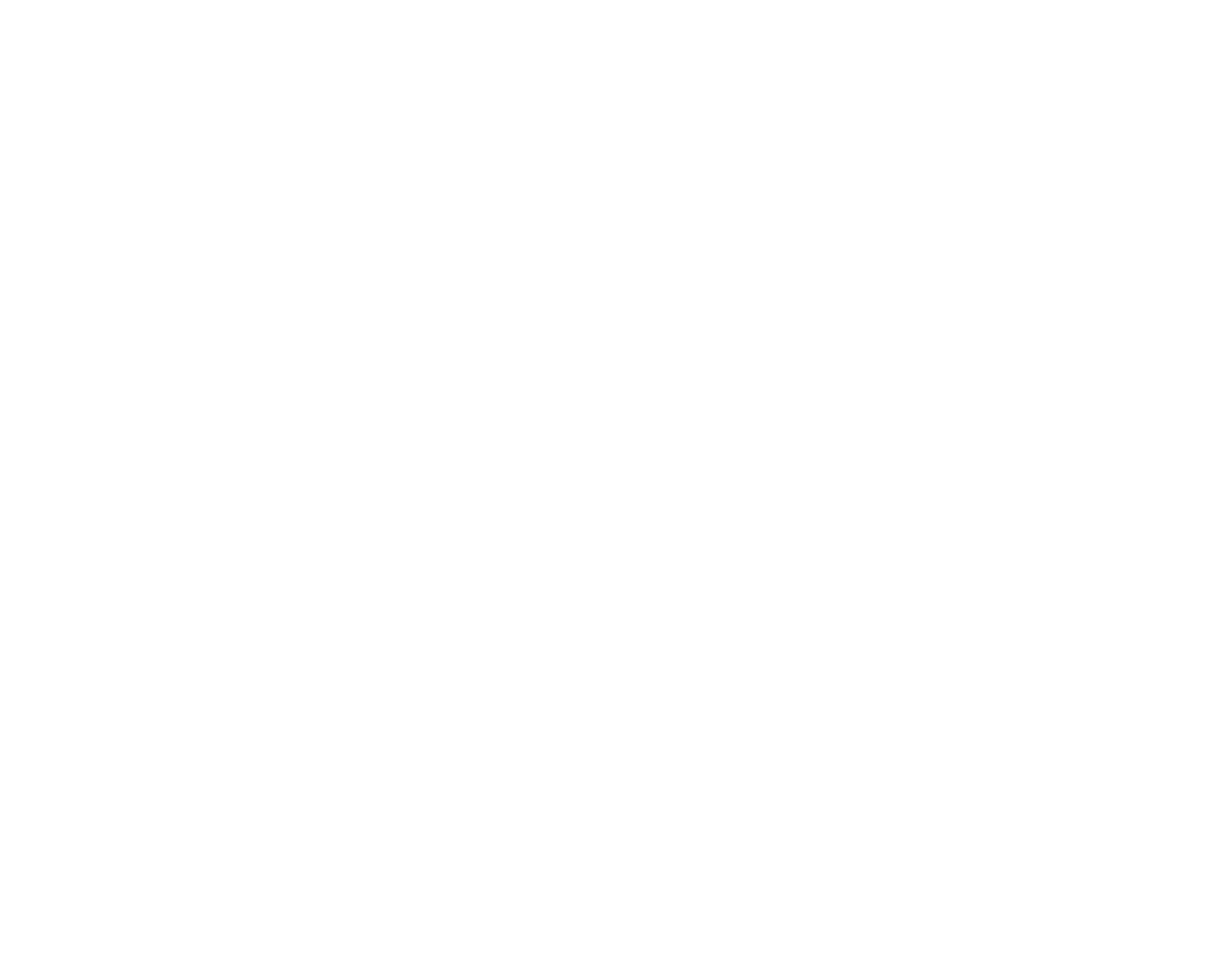
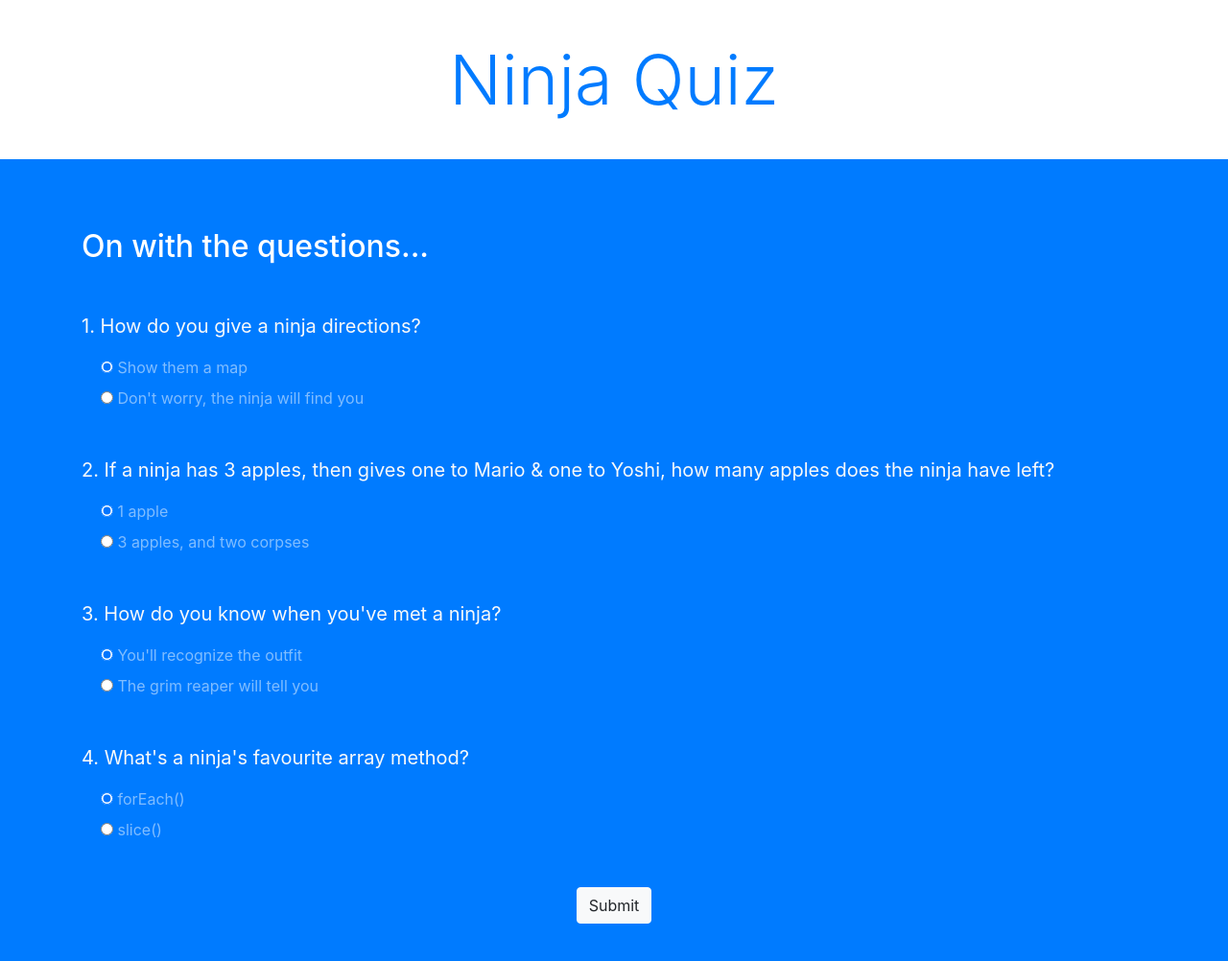
Before and after one commit to azizakbarov/JS-Ninja-Quiz, a plain HTML site: page index.html in a window 1280 px wide. Shown: the whole page at 96% size. Before the commit the page ends 800 px from the top, so only its background shows below. Drawn offline with nearby package versions, Linux system fonts and the light colour scheme.

Commit message:
Making HTML Template

```diff
--- a/index.html
+++ b/index.html
@@ -1,11 +1,83 @@
 <html lang="en">
+
 <head>
     <meta charset="UTF-8">
-    <meta http-equiv="X-UA-Compatible" content="IE=edge">
     <meta name="viewport" content="width=device-width, initial-scale=1.0">
+    <meta http-equiv="X-UA-Compatible" content="ie=edge">
     <title>Ninja Quiz</title>
+    <link rel="stylesheet" href="https://stackpath.bootstrapcdn.com/bootstrap/4.3.1/css/bootstrap.min.css"
+        integrity="sha384-ggOyR0iXCbMQv3Xipma34MD+dH/1fQ784/j6cY/iJTQUOhcWr7x9JvoRxT2MZw1T" crossorigin="anonymous">
 </head>
+
 <body>
+
+    <!-- top section -->
+    <div class="intro py-3 bg-white text-center">
+        <div class="container">
+            <h2 class="text-primary display-3 my-4">Ninja Quiz</h2>
+        </div>
+    </div>
+
+    <!-- quiz section -->
+    <div class="quiz py-4 bg-primary">
+        <div class="container">
+            <h2 class="my-5 text-white">On with the questions...</h2>
+
+            <form class="quiz-form text-light">
+                <div class="my-5">
+                    <p class="lead font-weight-normal">1. How do you give a ninja directions?</p>
+                    <div class="form-check my-2 text-white-50">
+                        <input type="radio" name="q1" value="A" checked>
+                        <label class="form-check-label">Show them a map</label>
+                    </div>
+                    <div class="form-check my-2 text-white-50">
+                        <input type="radio" name="q1" value="B">
+                        <label class="form-check-label">Don't worry, the ninja will find you</label>
+                    </div>
+                </div>
+                <div class="my-5">
+                    <p class="lead font-weight-normal">2. If a ninja has 3 apples, then gives one to Mario & one to
+                        Yoshi, how many apples does the ninja have left?</p>
+                    <div class="form-check my-2 text-white-50">
+                        <input type="radio" name="q2" value="A" checked>
+                        <label class="form-check-label">1 apple</label>
+                    </div>
+                    <div class="form-check my-2 text-white-50">
+                        <input type="radio" name="q2" value="B">
+                        <label class="form-check-label">3 apples, and two corpses</label>
+                    </div>
+                </div>
+                <div class="my-5">
+                    <p class="lead font-weight-normal">3. How do you know when you've met a ninja?</p>
+                    <div class="form-check my-2 text-white-50">
+                        <input type="radio" name="q3" value="A" checked>
+                        <label class="form-check-label">You'll recognize the outfit</label>
+                    </div>
+                    <div class="form-check my-2 text-white-50">
+                        <input type="radio" name="q3" value="B">
+                        <label class="form-check-label">The grim reaper will tell you</label>
+                    </div>
+                </div>
+                <div class="my-5">
+                    <p class="lead font-weight-normal">4. What's a ninja's favourite array method?</p>
+                    <div class="form-check my-2 text-white-50">
+                        <input type="radio" name="q4" value="A" checked>
+                        <label class="form-check-label">forEach()</label>
+                    </div>
+                    <div class="form-check my-2 text-white-50">
+                        <input type="radio" name="q4" value="B">
+                        <label class="form-check-label">slice()</label>
+                    </div>
+                </div>
+                <div class="text-center">
+                    <input type="submit" class="btn btn-light">
+                </div>
+            </form>
+
+        </div>
+    </div>
+
     <script src="app.js"></script>
 </body>
+
 </html>
```
